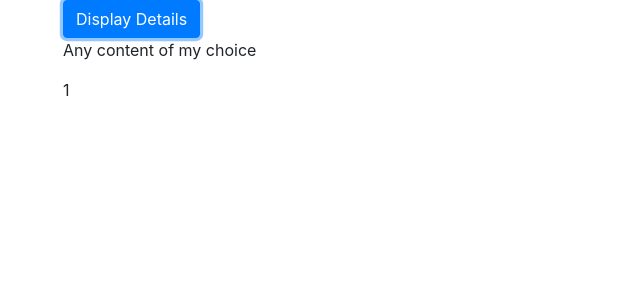
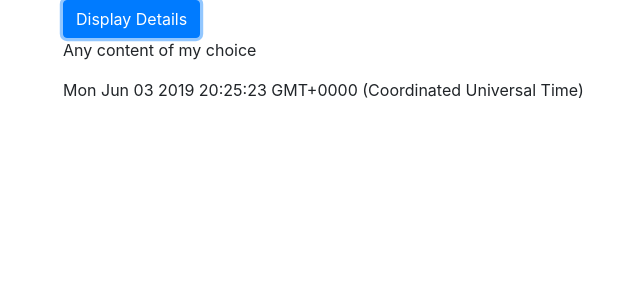
Before and after one commit to cyborg-nomade/angular-course, an Angular app: page / in a window 1280 px wide. Both pictures are taken after a click on the button "Display Details". Shown: the top 300 px of the page, without its empty margins (22-662 px from the left). Built offline with nearby package versions, Linux system fonts and the light colour scheme.

Commit message:
addition: working with log array index in ngFor

```diff
--- a/src/app/app.component.html
+++ b/src/app/app.component.html
@@ -1,7 +1,7 @@
 <div class="container">
   <button class="btn btn-primary" (click)="onToggleDisplay()">Display Details</button>
   <p *ngIf="displayStatus">Any content of my choice</p>
-  <p *ngFor="let click of clickCounter" [ngStyle]="{'background-color': getColor(click)}"
-    [ngClass]="{'five-plus': click >= 5}">
+  <p *ngFor="let click of clickCounter; let i = index" [ngStyle]="{'background-color': getColor(i)}"
+    [ngClass]="{'five-plus': i >= 5}">
     {{click}}</p>
 </div>
--- a/src/app/app.component.ts
+++ b/src/app/app.component.ts
@@ -11,10 +11,11 @@ export class AppComponent {
 
   onToggleDisplay() {
     this.displayStatus = !this.displayStatus;
-    this.clickCounter.push(this.clickCounter.length + 1);
+    // this.clickCounter.push(this.clickCounter.length + 1);
+    this.clickCounter.push(new Date());
   }
 
-  getColor(click: any) {
-    return click >= 5 ? 'blue' : 'none';
+  getColor(index: number) {
+    return index >= 5 ? 'blue' : 'none';
   }
 }
```
